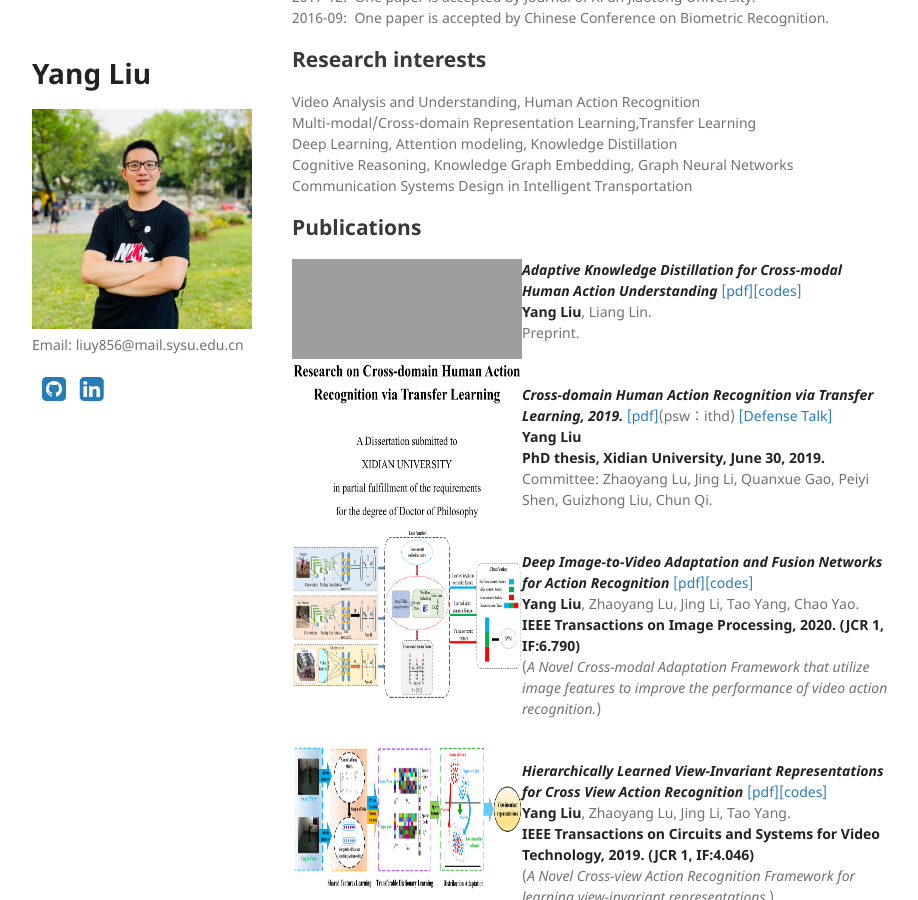
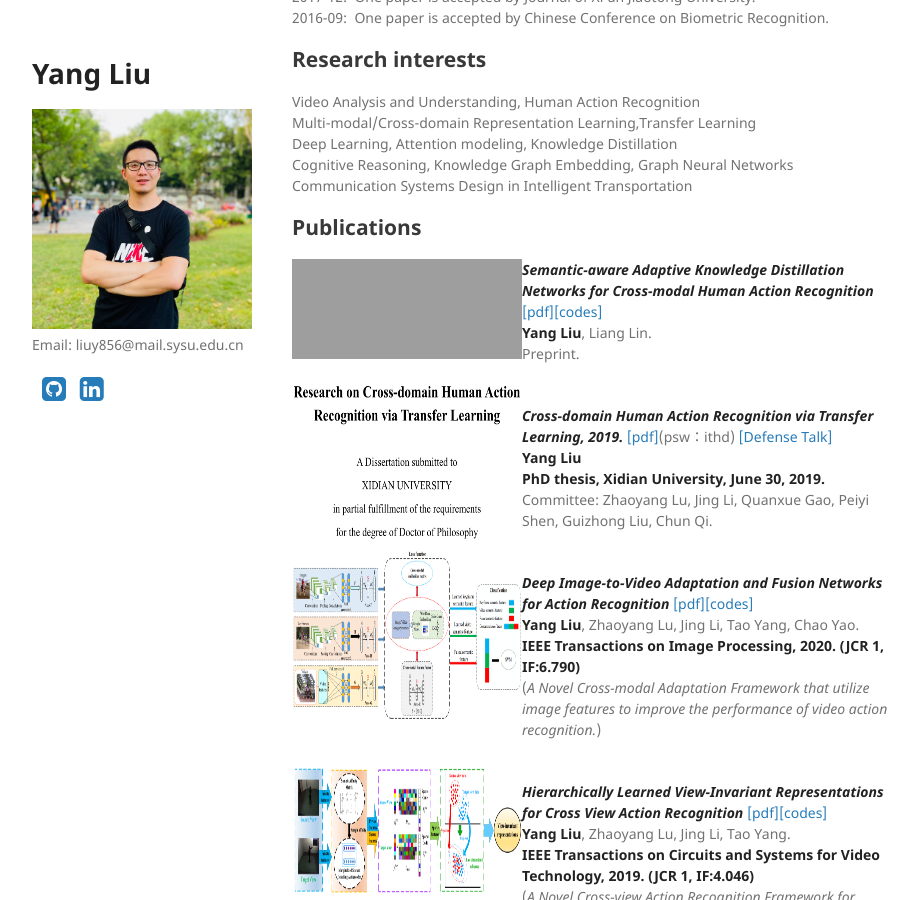
Before and after one commit to YangLiu9208/home, a Jekyll site: the page built from index.md, in a window 1280 px wide and 900 px high, scrolled down 808 px. Shown: the whole window, without its empty margins (178-1096 px from the left). Built offline with Jekyll 4.4.1, drawn with Linux system fonts in a browser that asks for light colours; a style sheet for code colours, icons or effects is not loaded; grey boxes are pictures that could not be loaded.

Commit message:
Update index.md

```diff
--- a/index.md
+++ b/index.md
@@ -45,7 +45,7 @@ Communication Systems Design in Intelligent Transportation
             <img border="0" src="./AKDN.png" align="left" width="230" height="100">
           </a>
 </div>
-***Adaptive Knowledge Distillation for Cross-modal Human Action Understanding*** [[pdf]](https://yangliu9208.github.io/home/)[[codes]](https://yangliu9208.github.io/home/)
+***Semantic-aware Adaptive Knowledge Distillation Networks for Cross-modal Human Action Recognition*** [[pdf]](https://yangliu9208.github.io/home/)[[codes]](https://yangliu9208.github.io/home/)
 **Yang Liu**, Liang Lin.
 Preprint.
 
```
